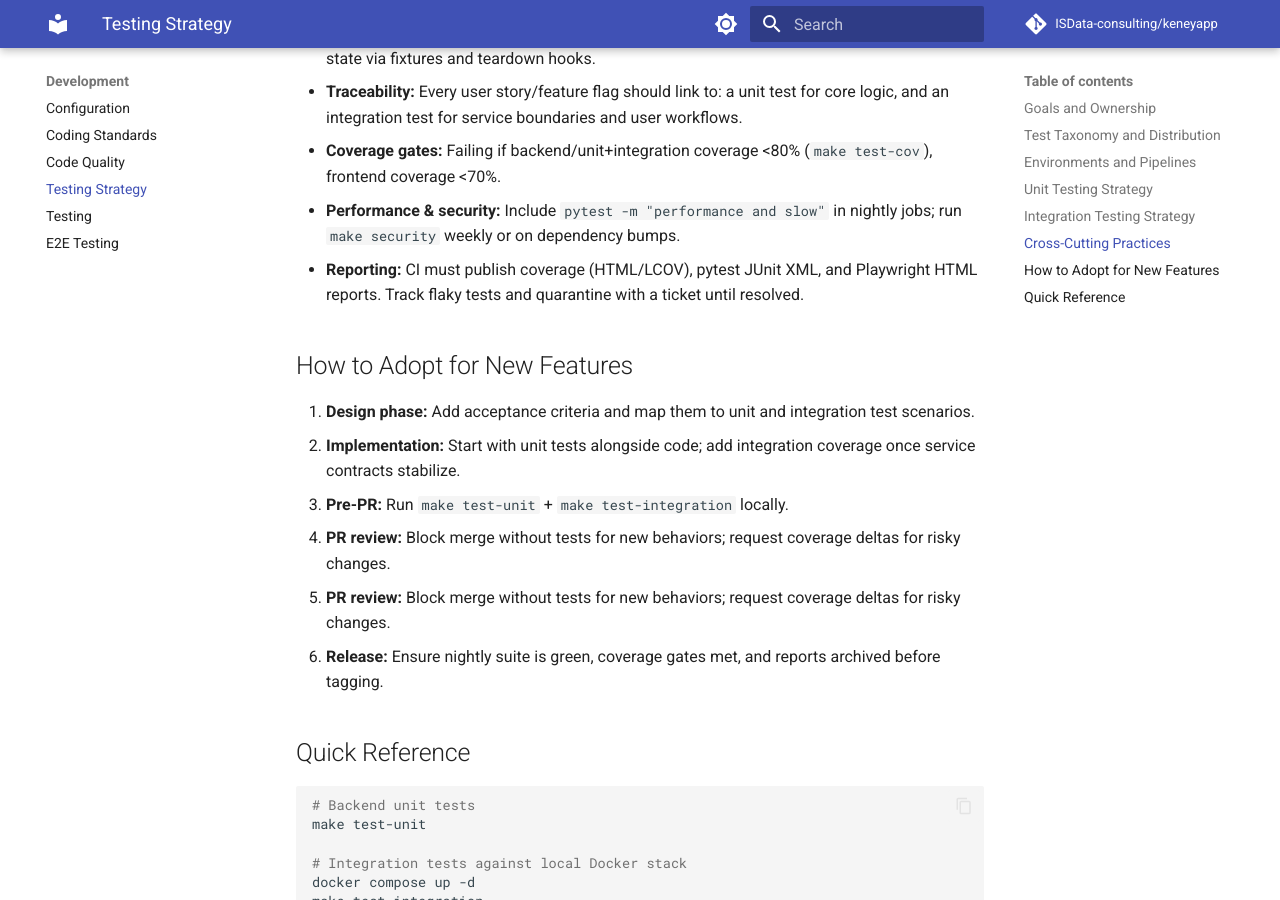
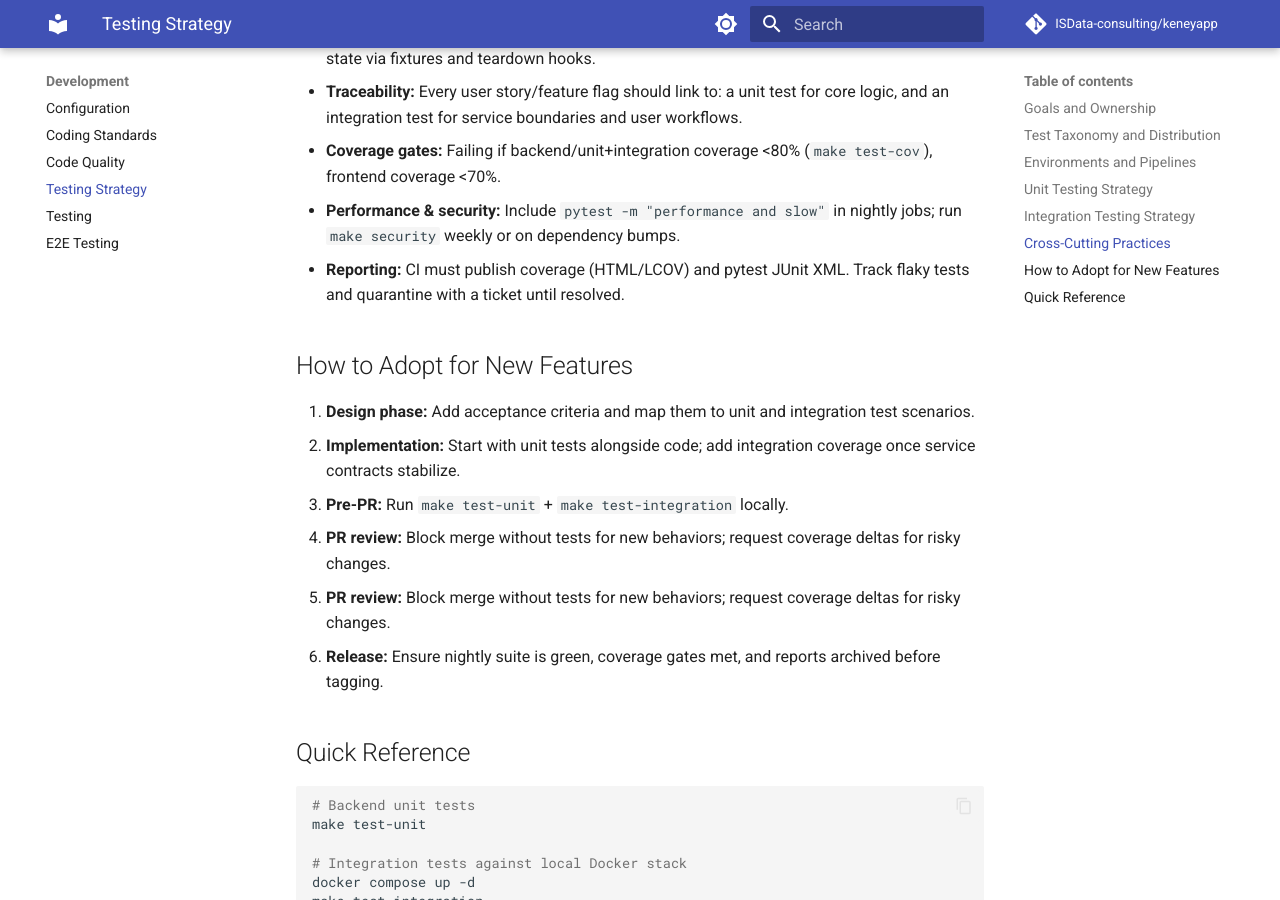
Before and after one commit to ngsanogo/keneyapp, an MkDocs documentation site: the page built from docs/TESTING_STRATEGY.md, in a window 1280 px wide and 900 px high, scrolled down 2441 px. Built offline with MkDocs 1.6.1 and Material for MkDocs 9.7.7, drawn with Linux system fonts in a browser that asks for light colours; comment, search, counter and statistics services are not loaded.

Commit message:
docs: remove remaining Playwright references from documentation
- Remove 'Playwright HTML reports' from TESTING_STRATEGY.md
- Update reporting requirements to reflect current pytest-only testing

All documentation now fully aligned with simplified testing infrastructure.

```diff
--- a/docs/TESTING_STRATEGY.md
+++ b/docs/TESTING_STRATEGY.md
@@ -54,7 +54,7 @@ This strategy establishes how KeneyApp validates functionality, reliability, and
 - **Traceability:** Every user story/feature flag should link to: a unit test for core logic, and an integration test for service boundaries and user workflows.
 - **Coverage gates:** Failing if backend/unit+integration coverage <80% (`make test-cov`), frontend coverage <70%.
 - **Performance & security:** Include `pytest -m "performance and slow"` in nightly jobs; run `make security` weekly or on dependency bumps.
-- **Reporting:** CI must publish coverage (HTML/LCOV), pytest JUnit XML, and Playwright HTML reports. Track flaky tests and quarantine with a ticket until resolved.
+- **Reporting:** CI must publish coverage (HTML/LCOV) and pytest JUnit XML. Track flaky tests and quarantine with a ticket until resolved.
 
 ## How to Adopt for New Features
 
```
Also changed, not shown: README.md (+4 -4 lines).
